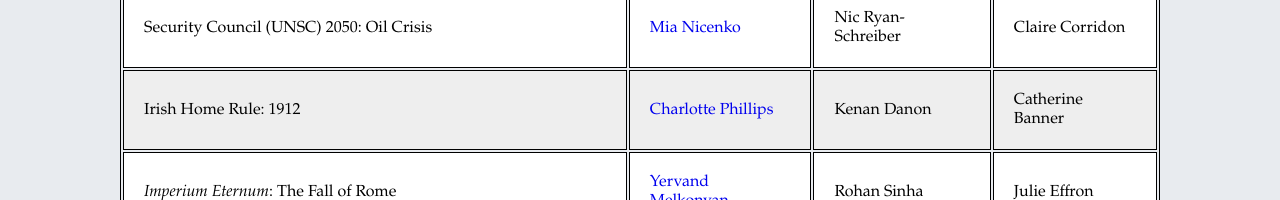
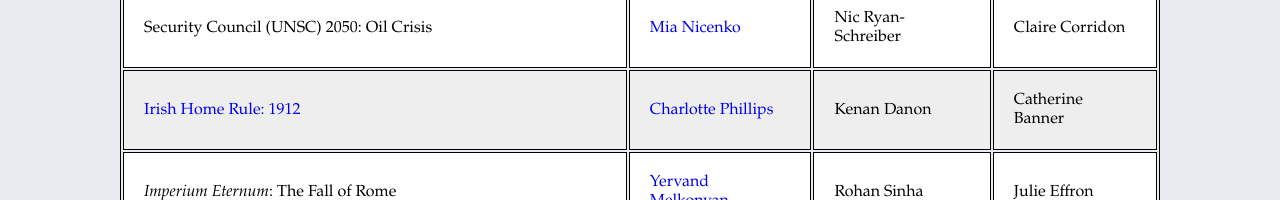
Before and after one commit to jorr45/TMUNCIII, a website: page committees.html in a window 1280 px wide. Shown: the part 473-673 px from the top of the page. Drawn offline with Linux system fonts and the light colour scheme.

Commit message:
Ireland bg guide

```diff
--- a/committees.html
+++ b/committees.html
@@ -48,7 +48,7 @@
               </tr>
 
               <tr>
-                <td>Irish Home Rule: 1912</td>
+                <td><a href="Ireland_Background_Guide.pdf">Irish Home Rule: 1912</a></td>
                 <td><a href="mailto:ireland@tmunc.org">Charlotte Phillips</a></td>
                 <td>Kenan Danon</td>
                   <td>Catherine Banner</td>
```
Also changed, not shown: 1 other file.
